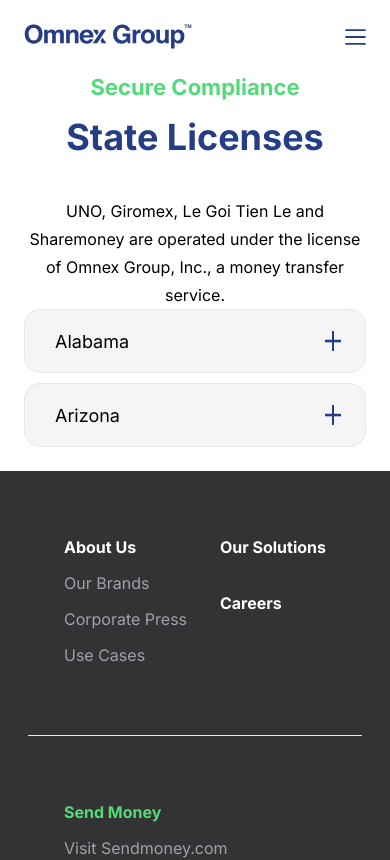
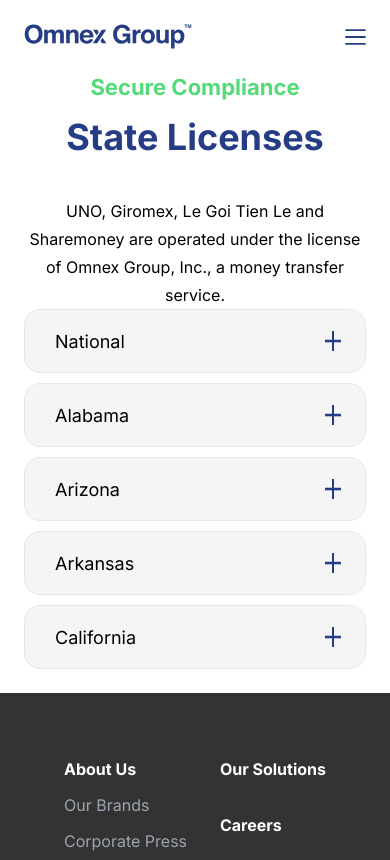
Before and after one commit to hkim13/omnexgroup, a Next.js app: page /regulatory/state-licenses in a window 390 px wide. Shown: the top 860 px of the page. Built offline with nearby package versions, Linux system fonts and the light colour scheme.

Commit message:
state licenses page: template functional

```diff
--- a/app/(inner)/regulatory/state-licenses/page.js
+++ b/app/(inner)/regulatory/state-licenses/page.js
@@ -3,15 +3,13 @@
 import Image from 'next/image'
 import Heading from '@/components/Heading'
 import { useState } from 'react';
+import statesData from './states';
 
 export default function StateLicenses() {
-  const [activeAccordion, setActiveAccordion] = useState(null);
+  const [activeState, setActiveState] = useState(null);
 
-  const handleAccordion = (id) => {
-    if (activeAccordion === id) {
-     return;
-    }
-      setActiveAccordion(id);
+  const handleAccordion = (stateName) => {
+    setActiveState(activeState === stateName ? null : stateName);
   };
 
   return (
@@ -29,90 +27,51 @@
         <div className='hidden md:grid grid-cols-4 grid-rows-1 bg-[#253D84] border rounded-2xl place-content-between min-h-[91px] items-center text-[#FFFFFF]'>
           <div className='col-span-1 pl-[30px]'>State</div>
           <div className='col-span-2'>Regulatory Agency</div>
-          <div className='col-span-1'>License</div>
+          <div className='col-span-1 pl-[30px]'>License</div>
         </div>
 
-        {/* Alabama */}
-        <div>
-          {/* mobile */}
+        {/* States */}
+        {statesData.map((state, index) => (
+          <div key={index}>
+            {/* Mobile View */}
             <div className='md:hidden'>
-            <div className='bg-[#F5F5F5] flex flex-row border justify-between rounded-2xl h-[64px] items-center' onClick={() => handleAccordion('Alabama')}>
-              <div className=' pl-[30px] md:hidden'>Alabama</div>
-              <div className='w-[40px] h-[20px] md:hidden'>
+              <div className='bg-[#F5F5F5] flex flex-row border justify-between rounded-2xl h-[64px] items-center' onClick={() => handleAccordion(state.stateName)}>
+                <div className='pl-[30px]'>{state.stateName}</div>
+                <div className='w-[40px] h-[20px]'>
                   <img className='pr-[24px] w-full h-full' src="/SVG/Group 154.png" alt="" />
                 </div>
               </div>
-            {activeAccordion === 'Alabama' && (
-              <div className='border rounded-2xl grid grid-cols-3 px-[30px] py-[25px] gap-4 md:hidden'>
+              {activeState === state.stateName && (
+                <div className='border rounded-2xl grid grid-cols-3 px-[30px] py-[25px] gap-4'>
                   <div className='col-span-1'>State</div>
-                <div className='col-span-2 font-bold'>Alabama</div>
+                  <div className='col-span-2 font-bold'>{state.stateName}</div>
                   <div className='col-span-1'>Regulatory Agency</div>
                   <div className='col-span-2'>
-                  <a href="https://asc.alabama.gov/" className='font-bold' target="_blank" rel="noopener noreferrer">Alabama Securities Commission</a>
-                  <br/>License # SOC#306
+                    <a href={state.agencyUrl} className='font-bold' target="_blank" rel="noopener noreferrer">{state.agencyLabel}</a>
+                    <br/>License # {state.licenseNumber}
                   </div>
                   <div className='col-span-1'>License</div>
                   <div className='col-span-2 font-bold'>
-                  <a href="https://www.sharemoney.com/assets/license/send-money-alabama-license.pdf" className='font-bold' target="_blank" rel="noopener noreferrer">Alabama</a>
+                    <a href={state.licenseUrl} className='font-bold' target="_blank" rel="noopener noreferrer">{state.licenseLabel}</a>
                   </div>
                 </div>
               )}
             </div>
 
-          {/* desktop */}
+            {/* Desktop View */}
             <div className='hidden md:grid grid-cols-4 grid-rows-1 bg-[#F5F5F5] border rounded-2xl place-content-between min-h-[91px] items-center'>
-            <div className='col-span-1 font-bold text-[18px] pl-[30px]'>Alabama</div>
+              <div className='col-span-1 font-bold text-[18px] pl-[30px]'>{state.stateName}</div>
               <div className='col-span-2'>
-              <a href="https://asc.alabama.gov/" className='font-bold' target="_blank" rel="noopener noreferrer">Alabama Securities Commission</a>
-              <br/>License # SOC#306
+                <a href={state.agencyUrl} className='font-bold' target="_blank" rel="noopener noreferrer">{state.agencyLabel}</a>
+                <br/>License # {state.licenseNumber}
               </div>
-            <div className='col-span-1'>
-              <a href="https://www.sharemoney.com/assets/license/send-money-alabama-license.pdf" className='font-bold' target="_blank" rel="noopener noreferrer">Alabama</a>
+              <div className='col-span-1 pl-[30px]'>
+                <a href={state.licenseUrl} className='font-bold' target="_blank" rel="noopener noreferrer">{state.licenseLabel}</a>
               </div>
             </div>
           </div>
-
-        {/* Arizona */}
-        <div>
-          {/* mobile */}
-          <div className='md:hidden'>
-            <div className='bg-[#F5F5F5] flex flex-row border justify-between rounded-2xl h-[64px] items-center' onClick={() => handleAccordion('Arizona')}>
-              <div className=' pl-[30px] md:hidden'>Arizona</div>
-              <div className='w-[40px] h-[20px] md:hidden'>
-                <img className='pr-[24px] w-full h-full' src="/SVG/Group 154.png" alt="" />
-              </div>
-            </div>
-            {activeAccordion === 'Arizona' && (
-              <div className='border rounded-2xl grid grid-cols-3 px-[30px] py-[25px] gap-4 md:hidden'>
-                <div className='col-span-1'>State</div>
-                <div className='col-span-2 font-bold'>Arizona</div>
-                <div className='col-span-1'>Regulatory Agency</div>
-                <div className='col-span-2'>
-                  <a href="https://asc.Arizona.gov/" className='font-bold' target="_blank" rel="noopener noreferrer">Arizona Securities Commission</a>
-                  <br/>License # SOC#306
-                </div>
-                <div className='col-span-1'>License</div>
-                <div className='col-span-2 font-bold'>
-                  <a href="https://www.sharemoney.com/assets/license/send-money-Arizona-license.pdf" className='font-bold' target="_blank" rel="noopener noreferrer">Arizona</a>
-                </div>
-              </div>
-            )}
-          </div>
-
-          {/* desktop */}
-          <div className='hidden md:grid grid-cols-4 grid-rows-1 bg-[#F5F5F5] border rounded-2xl place-content-between min-h-[91px] items-center'>
-            <div className='col-span-1 font-bold text-[18px] pl-[30px]'>Arizona</div>
-            <div className='col-span-2'>
-              <a href="https://asc.Arizona.gov/" className='font-bold' target="_blank" rel="noopener noreferrer">Arizona Securities Commission</a>
-              <br/>License # SOC#306
-            </div>
-            <div className='col-span-1'>
-              <a href="https://www.sharemoney.com/assets/license/send-money-Arizona-license.pdf" className='font-bold' target="_blank" rel="noopener noreferrer">Arizona</a>
-            </div>
-          </div>
-        </div>
-
+        ))}
       </div>
     </main>
-  )
+  );
 }
--- /dev/null
+++ b/app/(inner)/regulatory/state-licenses/states.js
@@ -0,0 +1,45 @@
+const statesData = [
+    {
+        stateName: "National",
+        agencyUrl: "https://www.nmlsconsumeraccess.org/",
+        licenseUrl: "https://www.sharemoney.com/assets/license/send-money-nmls-license.pdf",
+        licenseNumber: "899521",
+        agencyLabel: "National Multi-state Licensing System and Registration",
+        licenseLabel: "NMLS"
+    },
+    {
+        stateName: "Alabama",
+        agencyUrl: "https://asc.alabama.gov/",
+        licenseUrl: "https://www.sharemoney.com/assets/license/send-money-alabama-license.pdf",
+        licenseNumber: "SOC#306",
+        agencyLabel: "Alabama Securities Commission",
+        licenseLabel: "Alabama"
+    },
+    {
+        stateName: "Arizona",
+        agencyUrl: "https://difi.az.gov/complaints",
+        licenseUrl: "https://www.sharemoney.com/assets/license/send-money-arizona-license.pdf",
+        licenseNumber: "MT-0904767",
+        agencyLabel: "Arizona Department of Financial Institutions Consumer Affairs Division",
+        licenseLabel: "Arizona"
+    },
+    {
+        stateName: "Arkansas",
+        agencyUrl: "https://securities.arkansas.gov/file-a-complaint-2/",
+        licenseUrl: "https://www.sharemoney.com/assets/license/send-money-Arkansas-license.pdf",
+        licenseNumber: "20623",
+        agencyLabel: "Arkansas Securities Department",
+        licenseLabel: "Arkansas"
+    },
+    {
+        stateName: "California",
+        agencyUrl: "https://dfpi.ca.gov/submit-a-complaint/",
+        licenseUrl: "https://www.sharemoney.com/assets/license/send-money-California-license.pdf",
+        licenseNumber: "1646",
+        agencyLabel: "Department of Financial Protection and Innovation Consumer Service Office",
+        licenseLabel: "California"
+    },
+
+  ];
+
+  export default statesData;
```
Lines whose indentation alone changed are shown as unchanged.
